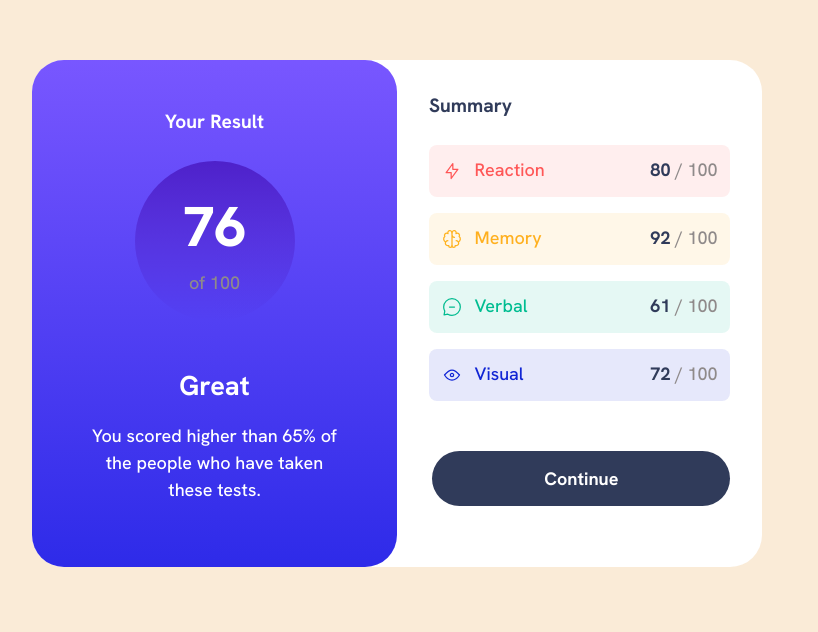
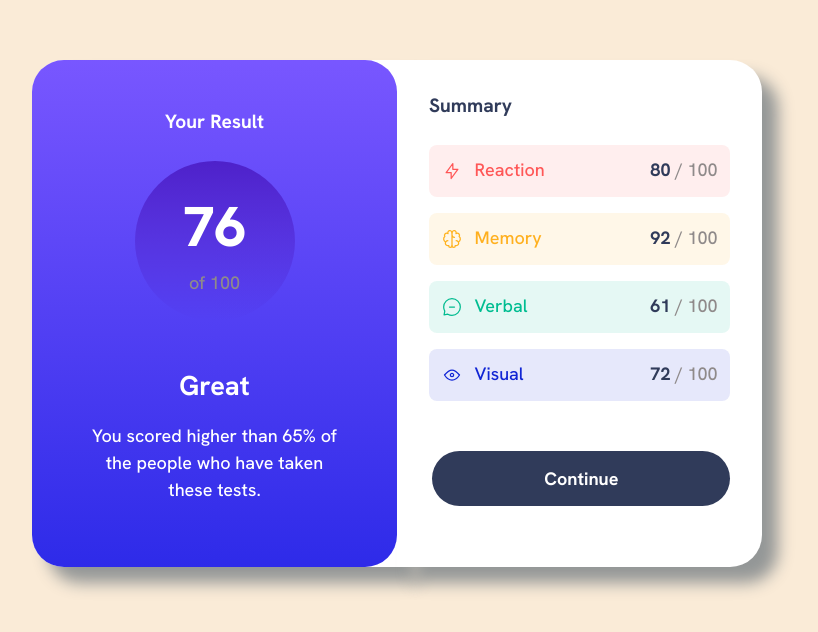
Before and after one commit to sclingan/results-summary, a React (Vite) app: page / in a window 1280 px wide. Shown: the part 180-812 px from the top of the page, without its empty margins (295-1113 px from the left). Built offline with nearby package versions, Linux system fonts and the light colour scheme.

Commit message:
Testing, ready to deploy

```diff
--- a/src/App.css
+++ b/src/App.css
@@ -62,10 +62,6 @@ p, h1, h2, h3, h4, h5, h6 {
   --font-family: 'Hanken Grotesk', sans-serif;
 }
 
-/* TODO:
-   add drop shadow on desktop
-   adjust card placement on desktop margin right
-*/
 body {
   font-family: var(--font-family);
   font-size: var(--font-size);
@@ -75,15 +71,14 @@ body {
   min-height: 100dvh;
   min-height: 100vh;
 }
-/* try using something other than flex to center card */
+
 .App {
   display: flex;
   flex-direction: column;
   max-width: 370px;
   background-color: var(--text-white);
   margin: 0 auto;
-  padding-bottom: 1rem;;
-
+  padding-bottom: 1rem;
 }
 
 main {
@@ -221,8 +216,9 @@ img {
     padding-bottom: 0;
     border-top-left-radius: 2rem;
     border-bottom-left-radius: 2rem;
+    box-shadow: 1rem 1rem 1rem rgb(148, 151, 151);
   }
-  /* Add box shadow to card */
+
   main {
     min-width: 365px;
     border-radius: 2rem;
@@ -242,6 +238,7 @@ img {
   aside {
     border-top-right-radius: 2rem;
     border-bottom-right-radius: 2rem;
+    box-shadow: 1rem 1rem 1rem rgb(148, 151, 151);
   }
 
   ul {
@@ -249,6 +246,7 @@ img {
   }
 }
 
+/* For smallest screens < 320px */
 @media (max-width: 21.25rem) {
 
   .button__continue {
```
